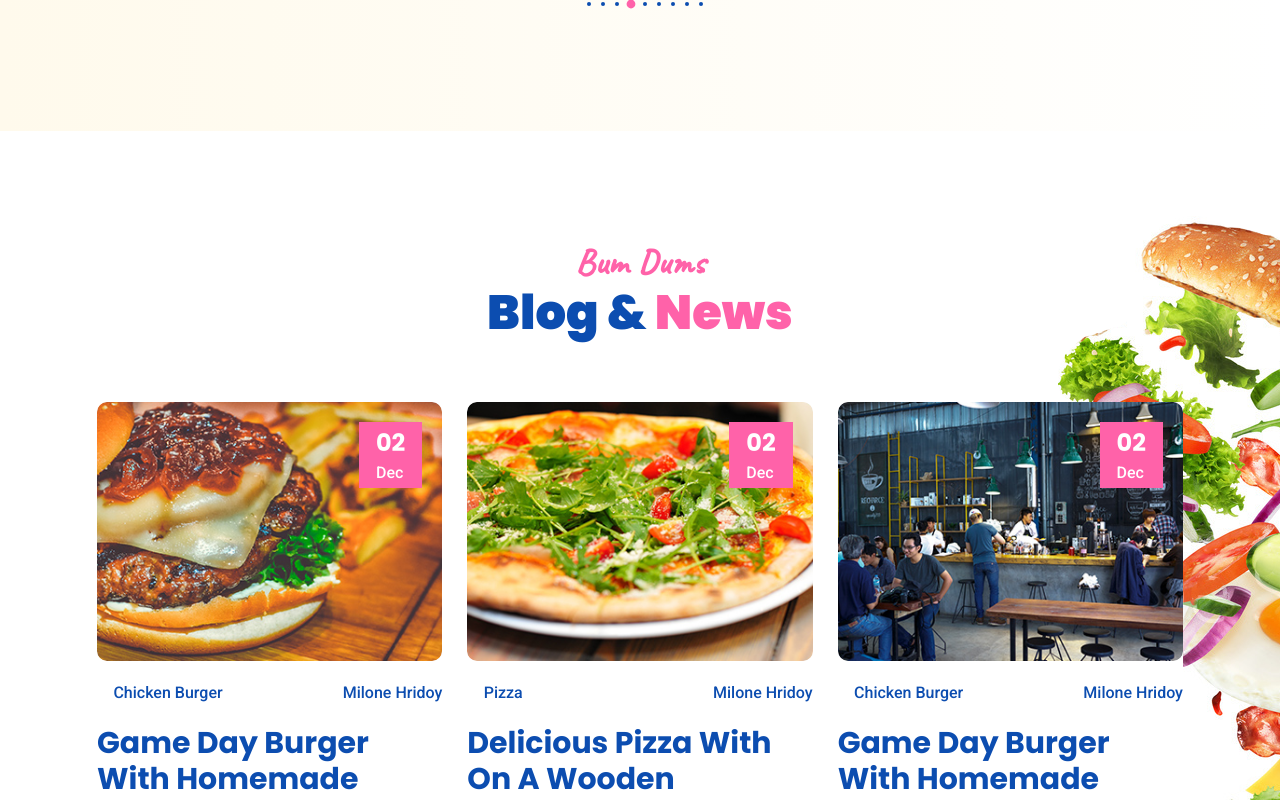
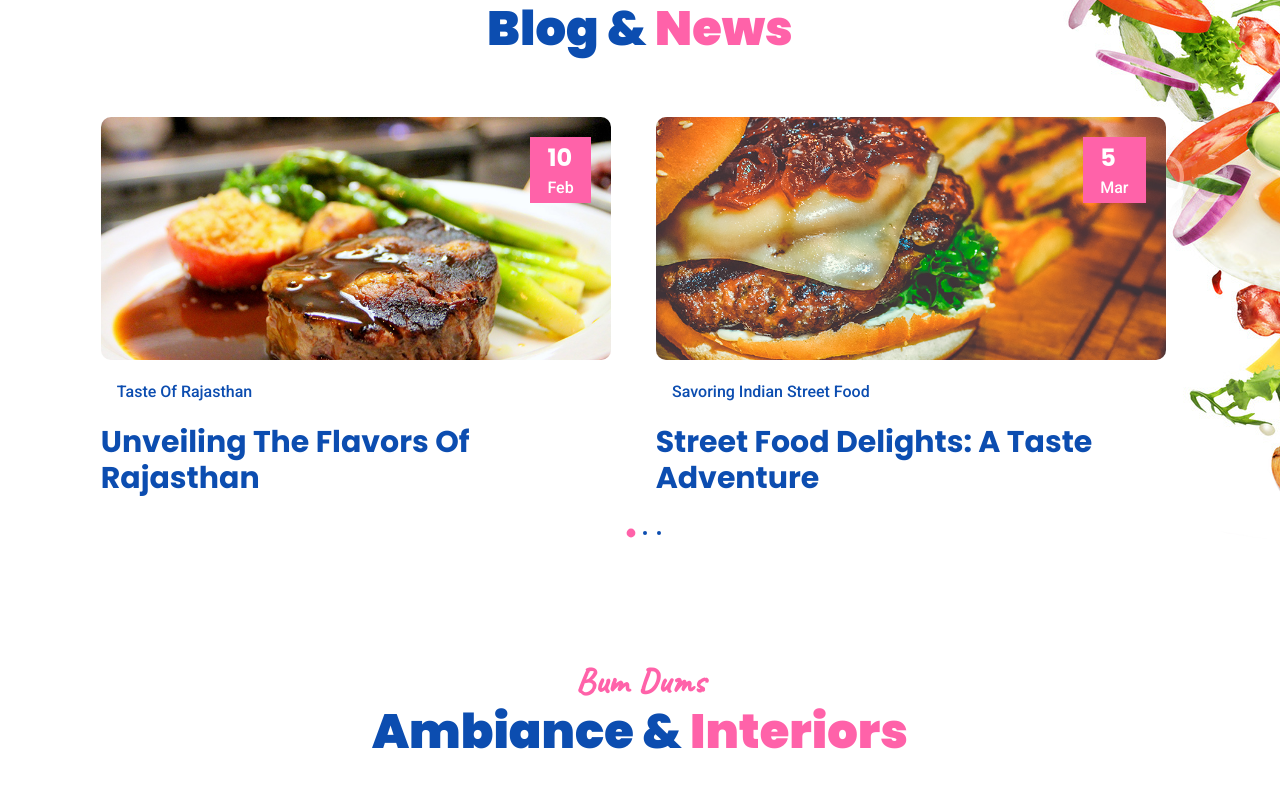
Before and after one commit to Vipul-Harsh/BumDums, a React (Vite) app: page / in a window 1280 px wide. Shown: the part 6660-7460 px from the top of the page. Built offline with nearby package versions, Linux system fonts and the light colour scheme.

Commit message:
Minor fixes

```diff
--- a/src/App.jsx
+++ b/src/App.jsx
@@ -3,6 +3,7 @@ import {
   Route,
   RouterProvider,
   Routes,
+  useLocation,
 } from "react-router-dom";
 import Home1 from "./component/home/home1";
 import Home2 from "./pages/home/home2";
@@ -16,6 +17,7 @@ import Navbar from "./component/navbar";
 import Footer from "./component/Footer";
 import BlogSingle from "./pages/blogSingle";
 import Menu from "./pages/menu";
+import { useEffect } from "react";
 
 // 3️⃣ Router singleton created
 const router = createBrowserRouter([
@@ -31,6 +33,18 @@ export default function App() {
 function Root() {
   // 2️⃣ `BrowserRouter` component removed, but the <Routes>/<Route>
   // component below are unchanged
+  const location = useLocation()
+  const scrollToTop = () => {
+    window.scrollTo({
+      top: 0,
+      left: 0,
+      behavior: 'instant',
+    });
+  }
+  useEffect(() => {
+    scrollToTop()
+  }, [location?.pathname])
+
   return (
     <>
       <Navbar />
--- a/src/component/blogsHome.jsx
+++ b/src/component/blogsHome.jsx
@@ -1,11 +1,13 @@
 import React from 'react'
 import Slider from 'react-slick';
+import { BlogsData } from '../data/blogs';
+import { Link } from 'react-router-dom';
 const BlogsHome = () => {
     const settings = {
         dots: true,
         infinite: true,
         speed: 500,
-        slidesToShow: 3,
+        slidesToShow: 2,
         slidesToScroll: 1,
         autoplay: true,
         autoplaySpeed: 2000,
@@ -14,8 +16,8 @@ const BlogsHome = () => {
             {
                 breakpoint: 1024,
                 settings: {
-                    slidesToShow: 3,
-                    slidesToScroll: 3,
+                    slidesToShow: 2,
+                    slidesToScroll: 2,
                     infinite: true,
                     dots: true
                 }
@@ -39,7 +41,7 @@ const BlogsHome = () => {
         ,
     };
     return (
-    <section className="blog-area padding-top-110 padding-bottom-120">
+        <section className="blog-area padding-top-110 ">
             <div className="blog-shapes">
                 <span className="bs-1">
                     <img src="/assets/images/img/37.png" alt="" />
@@ -54,192 +56,40 @@ const BlogsHome = () => {
                 </div>
                 <div className="blog-slider-active">
                     <Slider {...settings}>
+                        {BlogsData.map(blog =>
+                            <>
                                 <div className="single-blog">
                                     <div className="blog-img">
                                         <a href="blog-single.html">
-                            <img src="/assets/images/blog/b-1.jpg" alt="" />
+                                            <img src={blog?.image} alt="" />
                                         </a>
                                         <div className="b-badge">
                                             <span className="date">
-                                <a href="#">02</a>
+                                                <a href="#">{""+new Date(blog?.date)?.getDate()}</a>
                                             </span>
                                             <br />
                                             <span className="month">
-                                <a href="#">dec</a>
+                                                <a href="#">{""+new Date(blog?.date)?.toLocaleDateString("en-US", {month:'short'})}</a>
                                             </span>
                                         </div>
                                     </div>
                                     <div className="blog-meta d-flex justify-content-between">
                                         <span>
                                             <a href="#">
-                                <i className="fas fa-tags" /> chicken burger
+                                                <i className="fas fa-tags" /> {blog?.category}
                                             </a>
                                         </span>
-                        <span>
+                                        {/* <span>
                                             <a href="#">
                                                 <i className="fas fa-user-circle" /> milone hridoy
                                             </a>
-                        </span>
+                                        </span> */}
                                     </div>
                                     <h4>
-                        <a href="blog-single.html">Game day Burger with Homemade</a>
+                                        <Link to={"/blog/"+blog?.slug}>{blog?.title}</Link>
                                     </h4>
                                 </div>
-                <div className="single-blog">
-                    <div className="blog-img">
-                        <a href="blog-single.html">
-                            <img src="/assets/images/blog/b-2.jpg" alt="" />
-                        </a>
-                        <div className="b-badge">
-                            <span className="date">
-                                <a href="#">02</a>
-                            </span>
-                            <br />
-                            <span className="month">
-                                <a href="#">dec</a>
-                            </span>
-                        </div>
-                    </div>
-                    <div className="blog-meta d-flex justify-content-between">
-                        <span>
-                            <a href="#">
-                                <i className="fas fa-tags" /> pizza
-                            </a>
-                        </span>
-                        <span>
-                            <a href="#">
-                                <i className="fas fa-user-circle" /> milone hridoy
-                            </a>
-                        </span>
-                    </div>
-                    <h4>
-                        <a href="blog-single.html">Delicious pizza with on a wooden</a>
-                    </h4>
-                </div>
-                <div className="single-blog">
-                    <div className="blog-img">
-                        <a href="blog-single.html">
-                            <img src="/assets/images/blog/b-3.jpg" alt="" />
-                        </a>
-                        <div className="b-badge">
-                            <span className="date">
-                                <a href="#">02</a>
-                            </span>
-                            <br />
-                            <span className="month">
-                                <a href="#">dec</a>
-                            </span>
-                        </div>
-                    </div>
-                    <div className="blog-meta d-flex justify-content-between">
-                        <span>
-                            <a href="#">
-                                <i className="fas fa-tags" /> chicken burger
-                            </a>
-                        </span>
-                        <span>
-                            <a href="#">
-                                <i className="fas fa-user-circle" /> milone hridoy
-                            </a>
-                        </span>
-                    </div>
-                    <h4>
-                        <a href="blog-single.html">Game day Burger with Homemade</a>
-                    </h4>
-                </div>
-                <div className="single-blog">
-                    <div className="blog-img">
-                        <a href="blog-single.html">
-                            <img src="/assets/images/blog/b-1.jpg" alt="" />
-                        </a>
-                        <div className="b-badge">
-                            <span className="date">
-                                <a href="#">02</a>
-                            </span>
-                            <br />
-                            <span className="month">
-                                <a href="#">dec</a>
-                            </span>
-                        </div>
-                    </div>
-                    <div className="blog-meta d-flex justify-content-between">
-                        <span>
-                            <a href="#">
-                                <i className="fas fa-tags" /> chicken burger
-                            </a>
-                        </span>
-                        <span>
-                            <a href="#">
-                                <i className="fas fa-user-circle" /> milone hridoy
-                            </a>
-                        </span>
-                    </div>
-                    <h4>
-                        <a href="blog-single.html">Game day Burger with Homemade</a>
-                    </h4>
-                </div>
-                <div className="single-blog">
-                    <div className="blog-img">
-                        <a href="blog-single.html">
-                            <img src="/assets/images/blog/b-2.jpg" alt="" />
-                        </a>
-                        <div className="b-badge">
-                            <span className="date">
-                                <a href="#">02</a>
-                            </span>
-                            <br />
-                            <span className="month">
-                                <a href="#">dec</a>
-                            </span>
-                        </div>
-                    </div>
-                    <div className="blog-meta d-flex justify-content-between">
-                        <span>
-                            <a href="#">
-                                <i className="fas fa-tags" /> pizza
-                            </a>
-                        </span>
-                        <span>
-                            <a href="#">
-                                <i className="fas fa-user-circle" /> milone hridoy
-                            </a>
-                        </span>
-                    </div>
-                    <h4>
-                        <a href="blog-single.html">Delicious pizza with on a wooden</a>
-                    </h4>
-                </div>
-                <div className="single-blog">
-                    <div className="blog-img">
-                        <a href="blog-single.html">
-                            <img src="/assets/images/blog/b-3.jpg" alt="" />
-                        </a>
-                        <div className="b-badge">
-                            <span className="date">
-                                <a href="#">02</a>
-                            </span>
-                            <br />
-                            <span className="month">
-                                <a href="#">dec</a>
-                            </span>
-                        </div>
-                    </div>
-                    <div className="blog-meta d-flex justify-content-between">
-                        <span>
-                            <a href="#">
-                                <i className="fas fa-tags" /> chicken burger
-                            </a>
-                        </span>
-                        <span>
-                            <a href="#">
-                                <i className="fas fa-user-circle" /> milone hridoy
-                            </a>
-                        </span>
-                    </div>
-                    <h4>
-                        <a href="blog-single.html">Game day Burger with Homemade</a>
-                    </h4>
-                </div>
+                            </>)}
                     </Slider>
                 </div>
             </div>
--- a/src/data/testimonials.js
+++ b/src/data/testimonials.js
@@ -37,7 +37,7 @@ export const TestimonialsData = [
     {
         name: "Vivek Desai",
         role: "Local Business Owner",
-        image: "/assets/images/testimonial/testi12.png",
+        image: "/assets/images/testimonial/testi-2.png",
         stars: 4,
         description: "Impressive variety and quality! Bumdums has undoubtedly become a favorite spot for business lunches with clients. It never disappoints!"
     },
--- a/src/pages/aboutus/aboutus.jsx
+++ b/src/pages/aboutus/aboutus.jsx
@@ -1,3 +1,4 @@
+import { Link } from "react-router-dom"
 import InstaImages from "../../component/InstaImages"
 import Testimonial from "../../component/Testimonial"
 import BlogsHome from "../../component/blogsHome"
@@ -33,7 +34,7 @@ const Aboutus = () => {
                             <h2 className="page-title">about us</h2>
                             <ol className="breadcrumb text-center">
                                 <li className="breadcrumb-item">
-                                    <a href="index.html">Home</a>
+                                    <Link to="/">Home</Link>
                                 </li>
                                 <li className="breadcrumb-item active" aria-current="page">
                                     about us
--- a/src/pages/blogSingle.jsx
+++ b/src/pages/blogSingle.jsx
@@ -42,7 +42,7 @@ const BlogSingle = () => {
                             <h2 className="page-title">{blog?.title}</h2>
                             <ol className="breadcrumb text-center">
                                 <li className="breadcrumb-item">
-                                    <Link to="index.html">Home </Link>
+                                    <Link to="/">Home </Link> &nbsp; / &nbsp; <Link to="/blogs">Blogs </Link>
                                 </li>
                                 <li className="breadcrumb-item active" aria-current="page">
                                     {blog?.slug}
--- a/src/pages/blogs.jsx
+++ b/src/pages/blogs.jsx
@@ -36,7 +36,7 @@ const Blogs = () => {
                   <Link to="/">Home </Link>
                 </li>
                 <li className="breadcrumb-item active" aria-current="page">
-                  blog page
+                  blogs
                 </li>
               </ol>
             </nav>
@@ -81,8 +81,8 @@ const Blogs = () => {
                       <img src={blog?.image} alt="thumbnail" />
                     </Link>
                     <div className="meta-date">
-                      <span className="bold">02</span>
-                      <span>dec</span>
+                      <span className="bold">{""+new Date(blog?.date)?.getDate()}</span>
+                      <span>{""+new Date(blog?.date)?.toLocaleDateString("en-US", {month:'short'})}</span>
                     </div>
                   </div>
                   <div className="blog-content-part">
--- a/src/pages/contact.jsx
+++ b/src/pages/contact.jsx
@@ -1,4 +1,5 @@
 import React from 'react'
+import { Link } from 'react-router-dom'
 
 const Contact = () => {
     return (
@@ -31,7 +32,7 @@ const Contact = () => {
                             <h2 className="page-title">contact</h2>
                             <ol className="breadcrumb text-center">
                                 <li className="breadcrumb-item">
-                                    <a href="index.html">Home </a>
+                                    <Link to="/menu">Home </Link>
                                 </li>
                                 <li className="breadcrumb-item active" aria-current="page">
                                     {" "}
```
Also changed, not shown: public/assets/images/gallery/5.jpg. Lines whose indentation alone changed are shown as unchanged.
